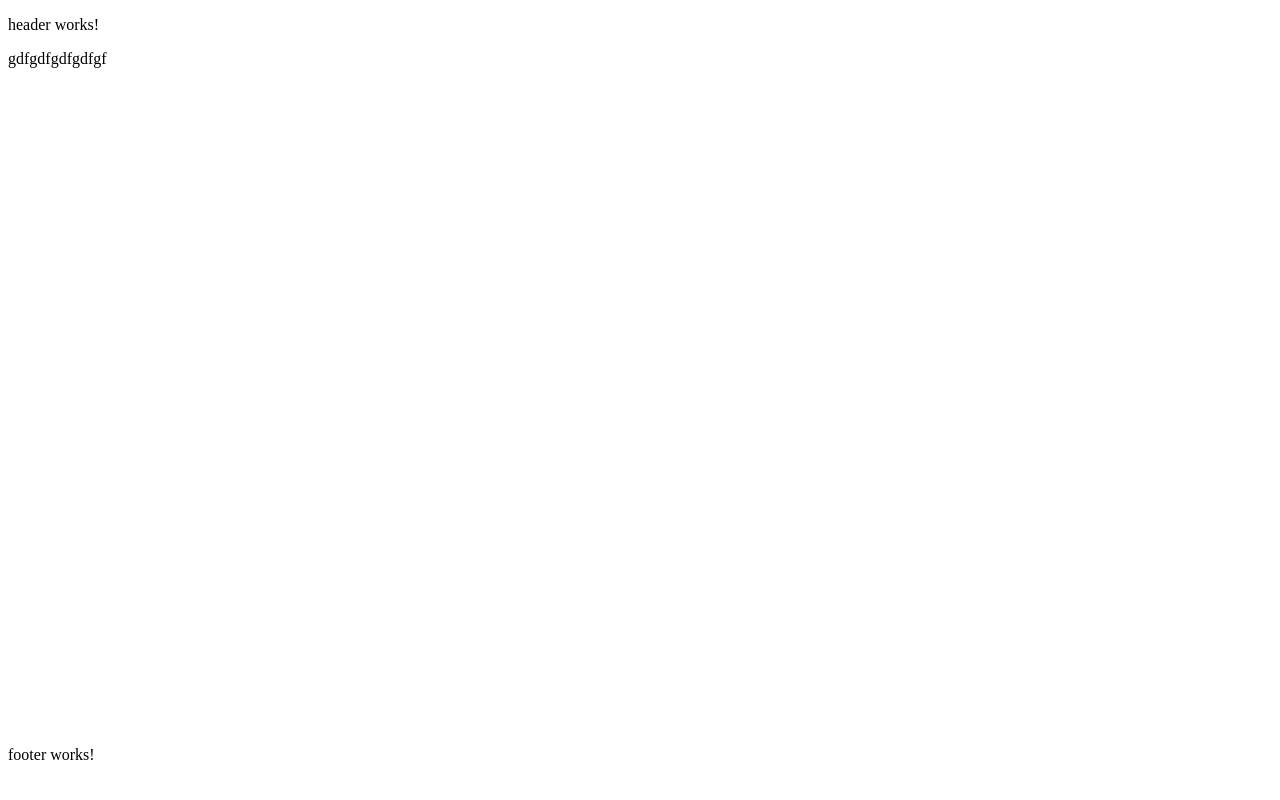
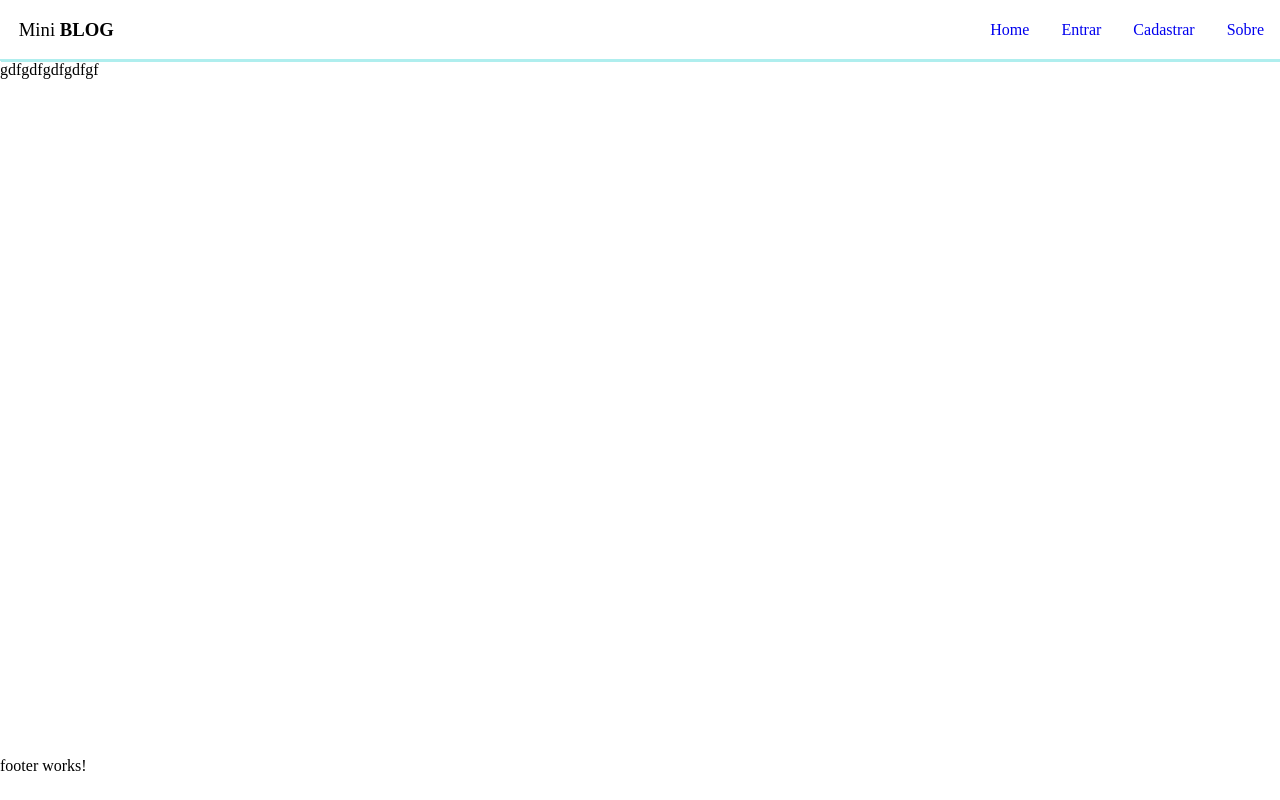
Before and after one commit to JailtonAraujo/MiniBlog, an Angular app in the folder miniblog/: page / in a window 1280 px wide. Built offline with nearby package versions, Linux system fonts and the light colour scheme.

Commit message:
Implementando header

```diff
--- a/miniblog/src/app/app.component.sass
+++ b/miniblog/src/app/app.component.sass
@@ -1,8 +1,11 @@
 main
     height: 85vh
+    width: 100%
 
 header
     height: 10vh
+    width: 100%
 
 footer
     height: 10vh
+    width: 100%
--- a/miniblog/src/app/components/header/header.component.html
+++ b/miniblog/src/app/components/header/header.component.html
@@ -1 +1,9 @@
-<p>header works!</p>
+<nav>
+    <h3 class="simbol"><span class="simbol-part-0">Mini </span> <span class="simbol-part-1">Blog</span></h3>
+    <ul class="links">
+        <li><a href="#">Home</a></li>
+        <li><a href="#">Entrar</a></li>
+        <li><a href="#">Cadastrar</a></li>
+        <li><a href="#">Sobre</a></li>
+    </ul>
+</nav>
--- a/miniblog/src/app/components/header/header.component.sass
+++ b/miniblog/src/app/components/header/header.component.sass
@@ -0,0 +1,23 @@
+nav
+    width: 100%
+    display: flex
+    justify-content: space-between
+    border-bottom: 2px solid #AFEEEE
+    align-items: center
+    box-shadow: 1px 1px #AFEEEE
+
+.links
+    display: flex
+    li
+        margin: 0em 1em 0em 1em
+        list-style: none
+        a
+            text-decoration: none
+
+.simbol
+    margin-left: 1em
+    .simbol-part-0
+        font-weight: 100
+    .simbol-part-1
+        font-weight: bold
+        text-transform: uppercase
--- a/miniblog/src/styles.sass
+++ b/miniblog/src/styles.sass
@@ -1,4 +1,4 @@
 body, html
-    padding: 0 px
-    margin: 0 px
+    padding: 0
+    margin: 0
     box-sizing: border-box
```
